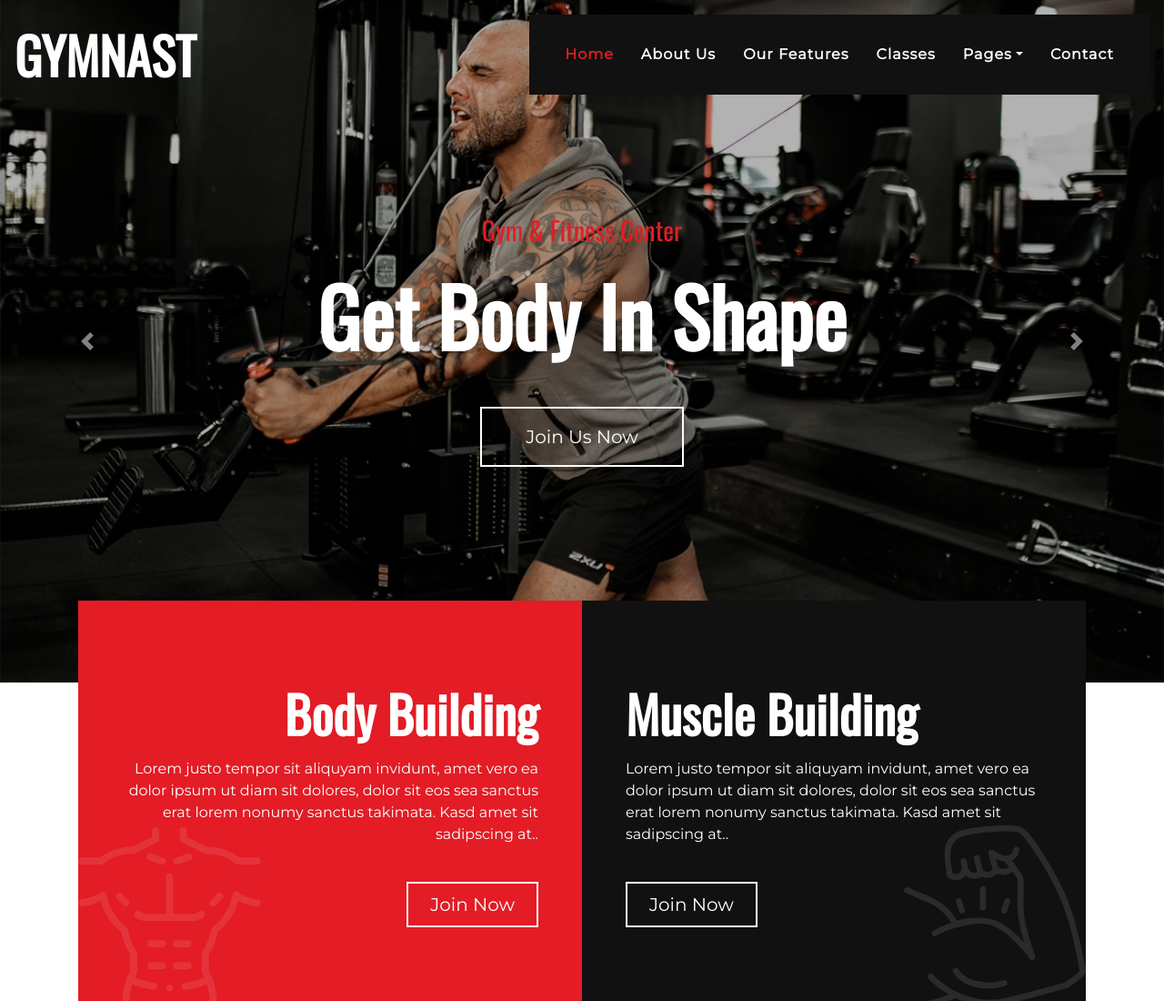
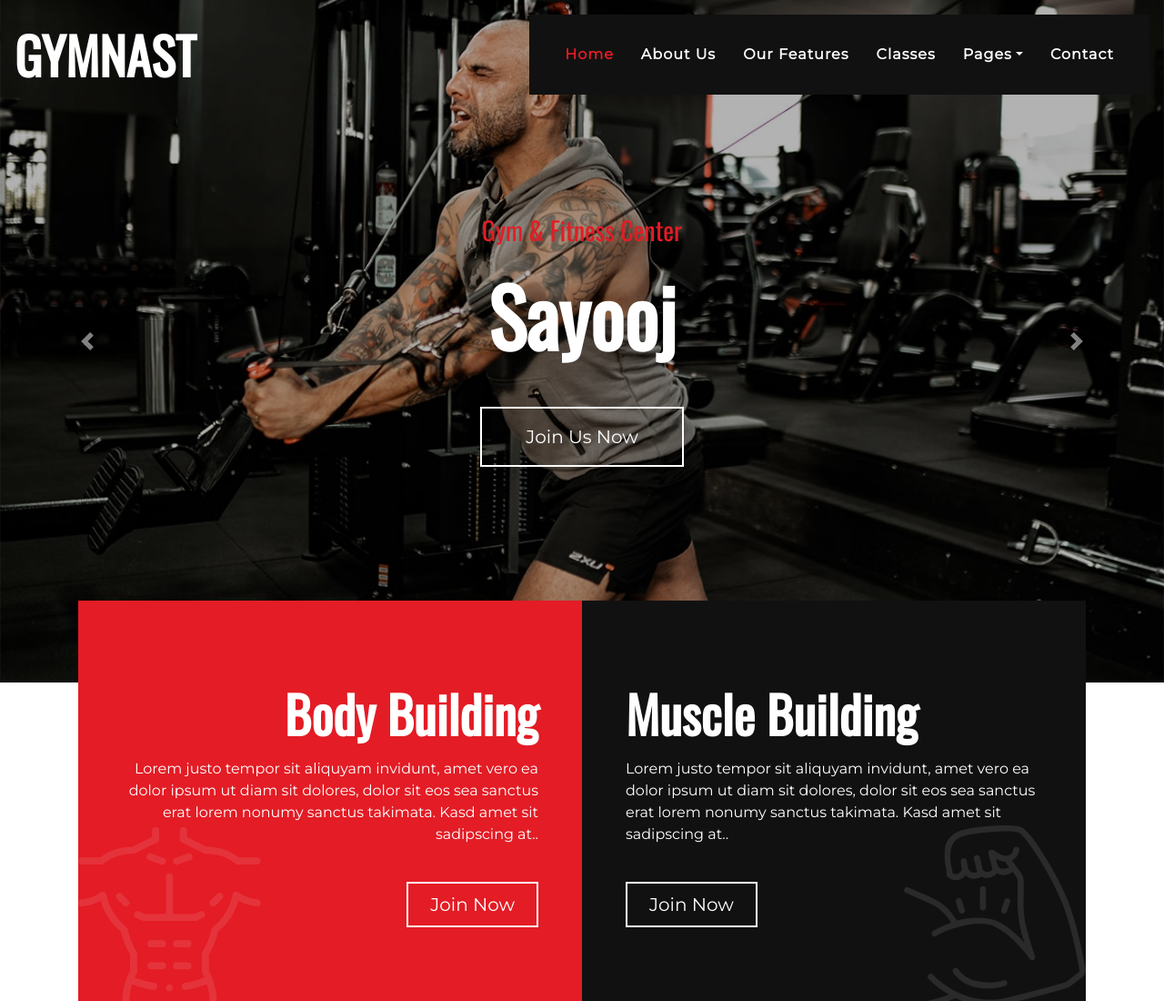
Before and after one commit to ImSayooj/Gymnasts_Jenkins_Project, a plain HTML site: page gym-website-template/index.html in a window 1280 px wide. Shown: the top 1100 px of the page at 91% size. Drawn offline with nearby package versions, Linux system fonts and the light colour scheme.

Commit message:
Update index.html

```diff
--- a/gym-website-template/index.html
+++ b/gym-website-template/index.html
@@ -67,7 +67,7 @@
                     <img class="w-100" src="img/carousel-2.jpg" alt="Image">
                     <div class="carousel-caption d-flex flex-column align-items-center justify-content-center">
                         <h3 class="text-primary text-capitalize m-0">Gym & Fitness Center</h3>
-                        <h2 class="display-2 m-0 mt-2 mt-md-4 text-white font-weight-bold text-capitalize">Get Body In Shape</h2>
+                        <h2 class="display-2 m-0 mt-2 mt-md-4 text-white font-weight-bold text-capitalize">Sayooj</h2>
                         <a href="" class="btn btn-lg btn-outline-light mt-3 mt-md-5 py-md-3 px-md-5">Join Us Now</a>
                     </div>
                 </div>
```
